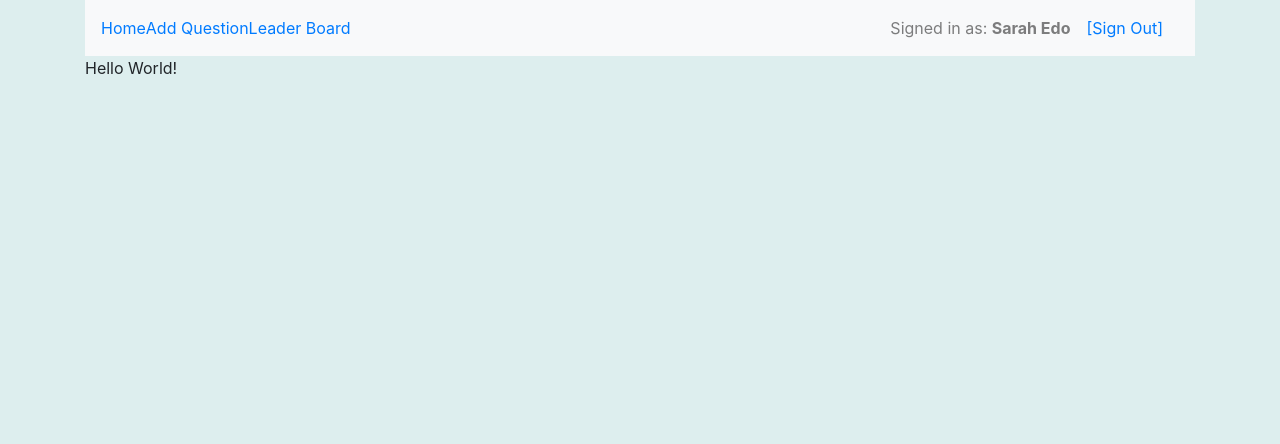
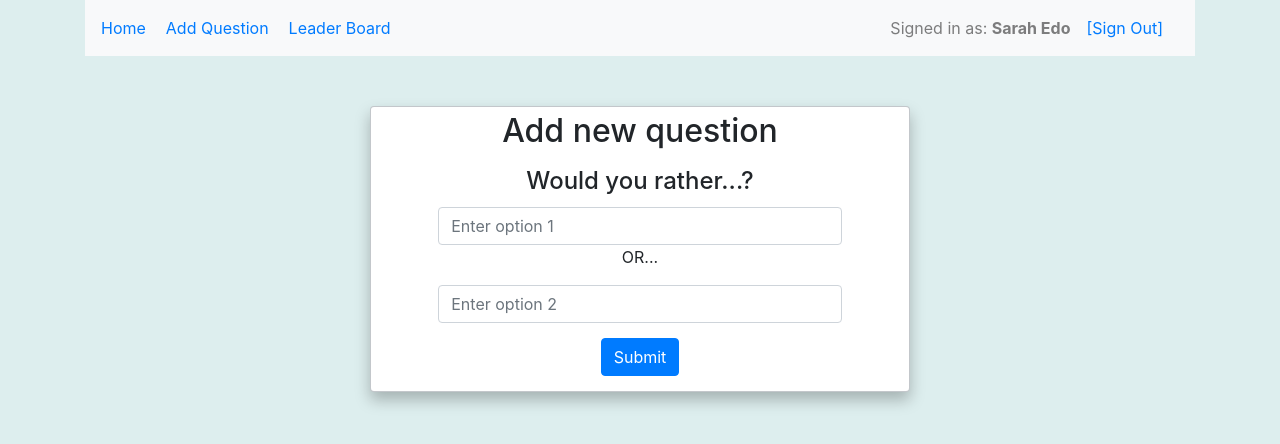
Before and after one commit to seansylo/WouldYou, a React (Create React App) app: page /add in a window 1280 px wide. Both pictures are taken after a click on the button "Sarah Edo". Shown: the top 444 px of the page. Built offline with nearby package versions, Linux system fonts and the light colour scheme.

Commit message:
Created AddQuestion page

```diff
--- a/src/App.css
+++ b/src/App.css
@@ -2,7 +2,7 @@ body {
     background-color: #dee;
 }
 
-.login-container {
+.login-container, .newQContainer {
     margin-top: 50px;
     background-color: #fff;
     border: 1px solid rgba(16,32,48, .25);
@@ -18,3 +18,23 @@ body {
     text-align: center;
     line-height: 2;
 }
+
+.newQContainer > p,
+.newQContainer > h2,
+.newQContainer > h4 {
+    text-align: center;
+    line-height: 1.5;
+}
+
+.newQContainer > form {
+    text-align: center;;
+    width: 75%;
+}
+
+.btn-submit {
+    margin: 15px;
+}
+
+.navLink {
+    margin-right: 20px;
+}
--- a/src/App.js
+++ b/src/App.js
@@ -10,10 +10,6 @@ import AddQuestion from './Pages/AddQuestion';
 
 class App extends React.Component {
     componentDidMount() {
-        this.props.initDataLoad();
-    }
-
-    componentDidUpdate() {
         this.props.initDataLoad();
     }
 
--- a/src/Components/Nav.js
+++ b/src/Components/Nav.js
@@ -15,9 +15,9 @@ class MainNav extends React.Component {
         return(
             <Navbar bg="light">
                 <Nav>
-                    <Link to="/">Home</Link>
-                    <Link to="/add">Add Question</Link>
-                    <Link to="/leaderboard">Leader Board</Link>
+                    <Link to="/" className="navLink">Home</Link>
+                    <Link to="/add" className="navLink">Add Question</Link>
+                    <Link to="/leaderboard" className="navLink">Leader Board</Link>
                 </Nav>
                 <Navbar.Collapse className="justify-content-end">
                     <Navbar.Text>Signed in as: <b>{users[this.props.authUser].name}</b></Navbar.Text>
--- a/src/Pages/AddQuestion.js
+++ b/src/Pages/AddQuestion.js
@@ -1,10 +1,39 @@
 import React from 'react';
 import { connect } from 'react-redux';
+import { handleSaveQuestion } from './../_redux/_actions/questions';
+import { Row, Col, Form, Button } from 'react-bootstrap';
 
 class AddQuestion extends React.Component {
+    state = {
+        opt1: '',
+        opt2: '',
+    }
+
+    handleChange = (e) => {
+        this.setState({ [e.target.id]: e.target.value });
+    }
+
+    handleSubmit = (e) => {
+        e.preventDefault();
+        handleSaveQuestion(this.state.opt1, this.state.opt2, this.props.authUser);
+    }
+
     render() {
         return (
-            'Hello World!'
+            <Row>
+                <Col sm={6} className="mx-auto">
+                    <div className="newQContainer">
+                        <h2>Add new question</h2>
+                        <h4>Would you rather...?</h4>
+                        <Form className="mx-auto" onSubmit={(e) => this.handleSubmit(e)}>
+                            <Form.Control id="opt1" placeholder="Enter option 1" value={this.state.opt1} onChange={this.handleChange}/>
+                            <p>OR...</p>
+                            <Form.Control id="opt2" placeholder="Enter option 2" value={this.state.opt2} onChange={this.handleChange}/>
+                            <Button className="btn-submit" type="submit">Submit</Button>
+                        </Form>
+                    </div>
+                </Col>
+            </Row>
         )
     }
 }
```
